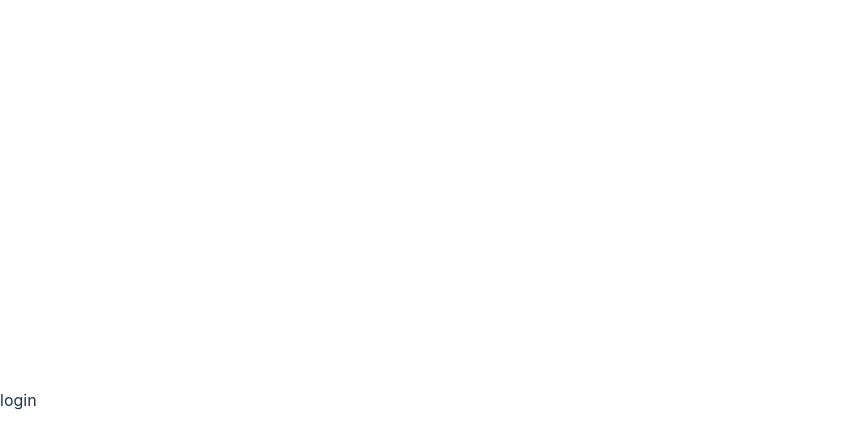
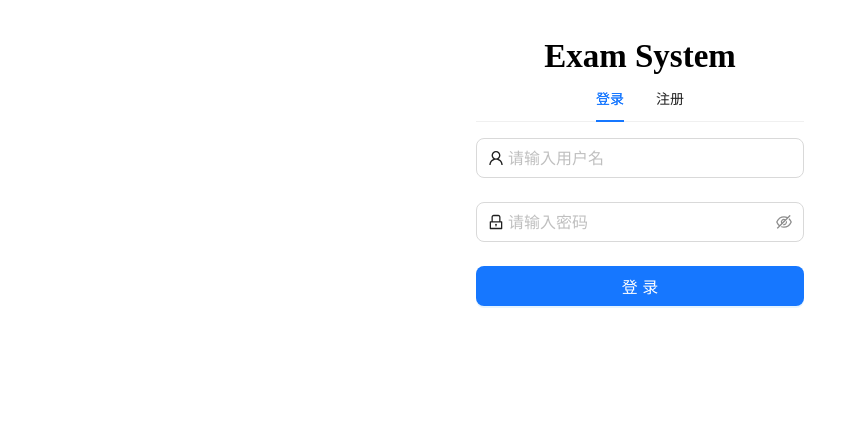
Before and after one commit to Oorpow/exam-system-frontend, a React (Vite) app: page /login in a window 1280 px wide. Shown: the top 448 px of the page, without its empty margins (0-866 px from the left). Built offline with nearby package versions, Linux system fonts and the light colour scheme.

Commit message:
style: 🌈 完成登录、注册页布局

```diff
--- a/package.json
+++ b/package.json
@@ -10,6 +10,9 @@
     "preview": "vite preview"
   },
   "dependencies": {
+    "@ant-design/icons": "^5.5.1",
+    "@ant-design/pro-components": "^2.8.1",
+    "antd": "^5.21.5",
     "react": "^18.3.1",
     "react-dom": "^18.3.1",
     "react-router-dom": "^6.27.0"
--- a/src/main.tsx
+++ b/src/main.tsx
@@ -1,6 +1,6 @@
 import ReactDOM from 'react-dom/client'
 import { RouterProvider, createBrowserRouter, RouteObject } from 'react-router-dom'
-import './index.css'
+// import './index.css'
 import Login from './pages/Login'
 
 const routes: RouteObject[] = [
--- a/src/pages/Login/index.tsx
+++ b/src/pages/Login/index.tsx
@@ -1,5 +1,187 @@
+import { LockOutlined, MobileOutlined, UserOutlined, MailOutlined } from '@ant-design/icons';
+import {
+	LoginForm,
+	ProConfigProvider,
+	ProFormCaptcha,
+	ProFormCheckbox,
+	ProFormText,
+} from '@ant-design/pro-components';
+import { Button, Space, Tabs, TabsProps, message, theme } from 'antd';
+import { useState } from 'react';
+
+type LoginType = 'register' | 'login';
+
+const items: TabsProps['items'] = [
+	{ key: 'login', label: '登录' },
+	{ key: 'register', label: '注册' },
+];
+
 function Login() {
-    return <div>login</div>;
+	const { token } = theme.useToken();
+	const [loginType, setLoginType] = useState<LoginType>('login');
+
+	return (
+		<ProConfigProvider hashed={false}>
+			<div style={{ backgroundColor: token.colorBgContainer }}>
+				<LoginForm
+					title="Exam System"
+					onFinish={(values) => {
+						console.log(values);
+					}}
+                    submitter={{ searchConfig: { submitText: loginType === 'login' ? '登录' : '注册' } }}
+				>
+					<Tabs
+						centered
+						activeKey={loginType}
+						onChange={(activeKey) =>
+							setLoginType(activeKey as LoginType)
+						}
+						items={items}
+					></Tabs>
+					{loginType === 'login' && (
+						<>
+							<ProFormText
+								name="username"
+								fieldProps={{
+									size: 'large',
+									prefix: (
+										<UserOutlined
+											className={'prefixIcon'}
+										/>
+									),
+								}}
+								placeholder="请输入用户名"
+								rules={[
+									{
+										required: true,
+										message: '请输入用户名!',
+									},
+								]}
+							/>
+							<ProFormText.Password
+								name="password"
+								fieldProps={{
+									size: 'large',
+									prefix: (
+										<LockOutlined
+											className={'prefixIcon'}
+										/>
+									),
+								}}
+								placeholder="请输入密码"
+								rules={[
+									{
+										required: true,
+										message: '请输入密码！',
+									},
+								]}
+							/>
+						</>
+					)}
+					{loginType === 'register' && (
+						<>
+							<ProFormText
+								name="username"
+								fieldProps={{
+									size: 'large',
+									prefix: (
+										<UserOutlined
+											className={'prefixIcon'}
+										/>
+									),
+								}}
+								placeholder="请输入用户名"
+								rules={[
+									{
+										required: true,
+										message: '请输入用户名!',
+									},
+								]}
+							/>
+							<ProFormText.Password
+								name="password"
+								fieldProps={{
+									size: 'large',
+									prefix: (
+										<LockOutlined
+											className={'prefixIcon'}
+										/>
+									),
+									strengthText:
+										'Password should contain numbers, letters and special characters, at least 8 characters long.',
+									statusRender: (value) => {
+										const getStatus = () => {
+											if (value && value.length > 12) {
+												return 'ok';
+											}
+											if (value && value.length > 6) {
+												return 'pass';
+											}
+											return 'poor';
+										};
+										const status = getStatus();
+										if (status === 'pass') {
+											return (
+												<div
+													style={{
+														color: token.colorWarning,
+													}}
+												>
+													强度：中
+												</div>
+											);
+										}
+										if (status === 'ok') {
+											return (
+												<div
+													style={{
+														color: token.colorSuccess,
+													}}
+												>
+													强度：强
+												</div>
+											);
+										}
+										return (
+											<div
+												style={{
+													color: token.colorError,
+												}}
+											>
+												强度：弱
+											</div>
+										);
+									},
+								}}
+								placeholder="请输入密码"
+								rules={[
+									{
+										required: true,
+										message: '请输入密码！',
+									},
+								]}
+							/>
+							<ProFormText
+								name="email"
+								fieldProps={{
+									size: 'large',
+									prefix: (
+										<MailOutlined
+											className={'prefixIcon'}
+										/>
+									),
+								}}
+								placeholder="请输入邮箱"
+								rules={[
+                                    { type: 'email', message: '请输入正确的邮箱格式' },
+									{ required: true, message: '请输入邮箱' },
+								]}
+							/>
+						</>
+					)}
+				</LoginForm>
+			</div>
+		</ProConfigProvider>
+	);
 }
-
 export default Login;
```
Also changed, not shown: 1 other file (tests, documents, lock files or other folders).
